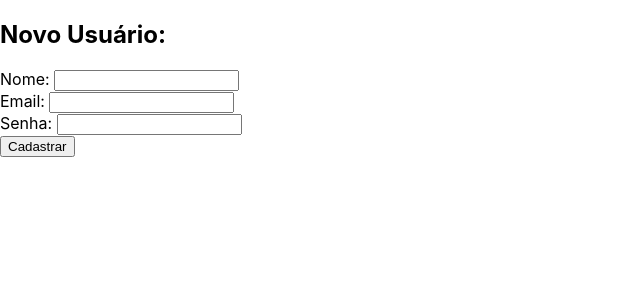
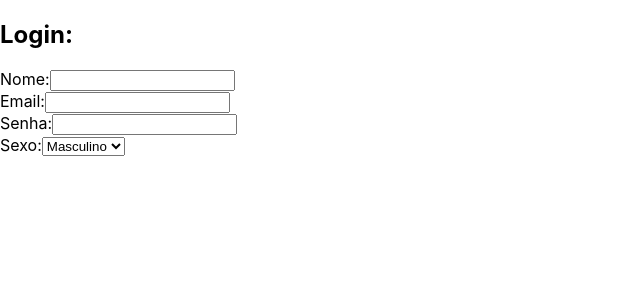
Before and after one commit to Thiagodessa41/React-estudo, a React (Create React App) app: page / in a window 1280 px wide. Shown: the top 300 px of the page, without its empty margins (0-640 px from the left). Built offline with nearby package versions, Linux system fonts and the light colour scheme.

Commit message:
Manipulando formulário

```diff
--- a/src/App.js
+++ b/src/App.js
@@ -5,48 +5,53 @@
 constructor(props){
   super(props);
   this.state = {
-       nome: '',
-       email: '',
-       senha: '',
-       error: ''
+    form:{
+      nome:'',
+      email:'',
+      senha:'',
+      sexo:''
+    }
+
   };
-  this.cadastrar=this.cadastrar.bind(this);
+  this.dadosForm=this.dadosForm.bind(this);
   }
-  //função cadastrar
-    cadastrar(event){
-    const {nome, email, senha} = this.state;
-    //se nome, senha, email for diferente de vazio
-        if(nome !== '' && email !=='' && senha !=='' ){
-          alert(`Nome: ${nome} \nEmail: ${email} \nSenha: ${senha} `);
-        }else{
-          this.setState({error: 'Ops! Prencher todos os campos! '});
-        }
-
-    event.preventDefault(); // ele nao atualiza nossa pagina
-  }
+dadosForm(e){
+  let form = this.state.form;
+  form[e.target.name]= e.target.value;
+  this.setState({form: form});
+}
 
   render(){
    return(
       <div>
-        <h2>Novo Usuário:</h2>
-        {this.state.error && <p>{this.state.error}</p>}
-       <form onSubmit={this.cadastrar}>
-         <label>Nome: </label>
-          <input type="text" value={this.state.nome}
-               onChange={(e) => this.setState({nome: e.target.value })}/>
+        <h2>Login:</h2>
+
+         Nome:
+          <input type="text" name="nome" value={this.state.form.nome}
+               onChange={this.dadosForm}/>
                <br/>
 
-          <label> Email: </label>
-          <input type="email" value={this.state.email}
-                onChange={(e)=> this.setState({email: e.target.value})}/>
+           Email:
+          <input type="email" name="email" value={this.state.form.email}
+                onChange={this.dadosForm}/>
                 <br/>
 
-          <label> Senha: </label>
-          <input type="password" value={this.state.senha}
-                onChange={(e)=> this.setState({senha: e.target.value})}/>
+           Senha:
+          <input type="password" name="senha" value={this.state.form.senha}
+                onChange={this.dadosForm}/>
                 <br/>
-                <button type="submit">Cadastrar</button>
-       </form>
+           Sexo:
+           <select name="sexo" value={this.state.form.sexo} onChange={this.dadosForm}>
+
+           <option value="masculino">Masculino</option>
+           <option value="feminino">Feminino</option>
+          </select>
+
+              <div>
+                    <h3>{this.state.form.email}</h3>
+                    <h3>{this.state.form.senha}</h3>
+                    <h3>{this.state.form.sexo}</h3>
+              </div>
 
       </div>
    );
```
